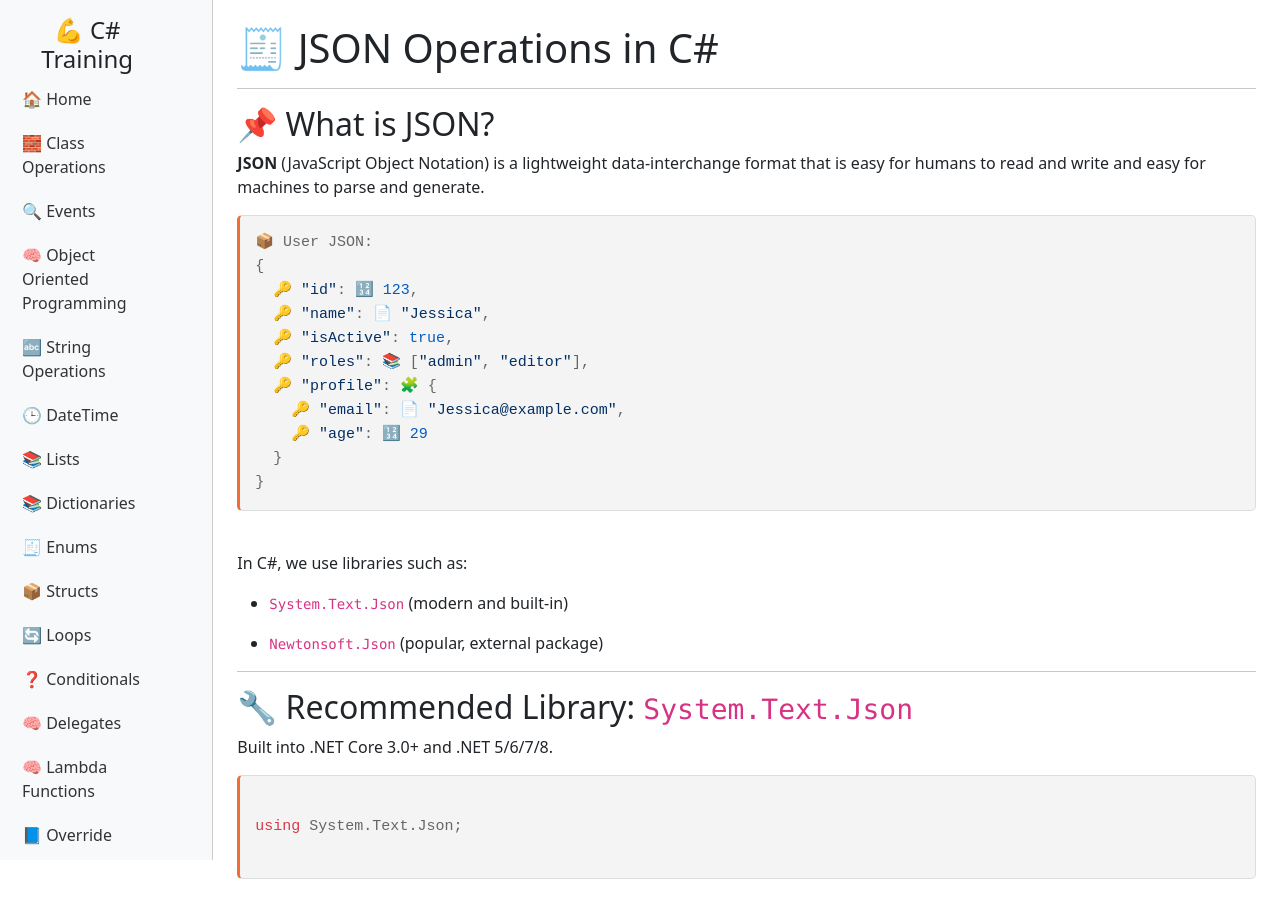
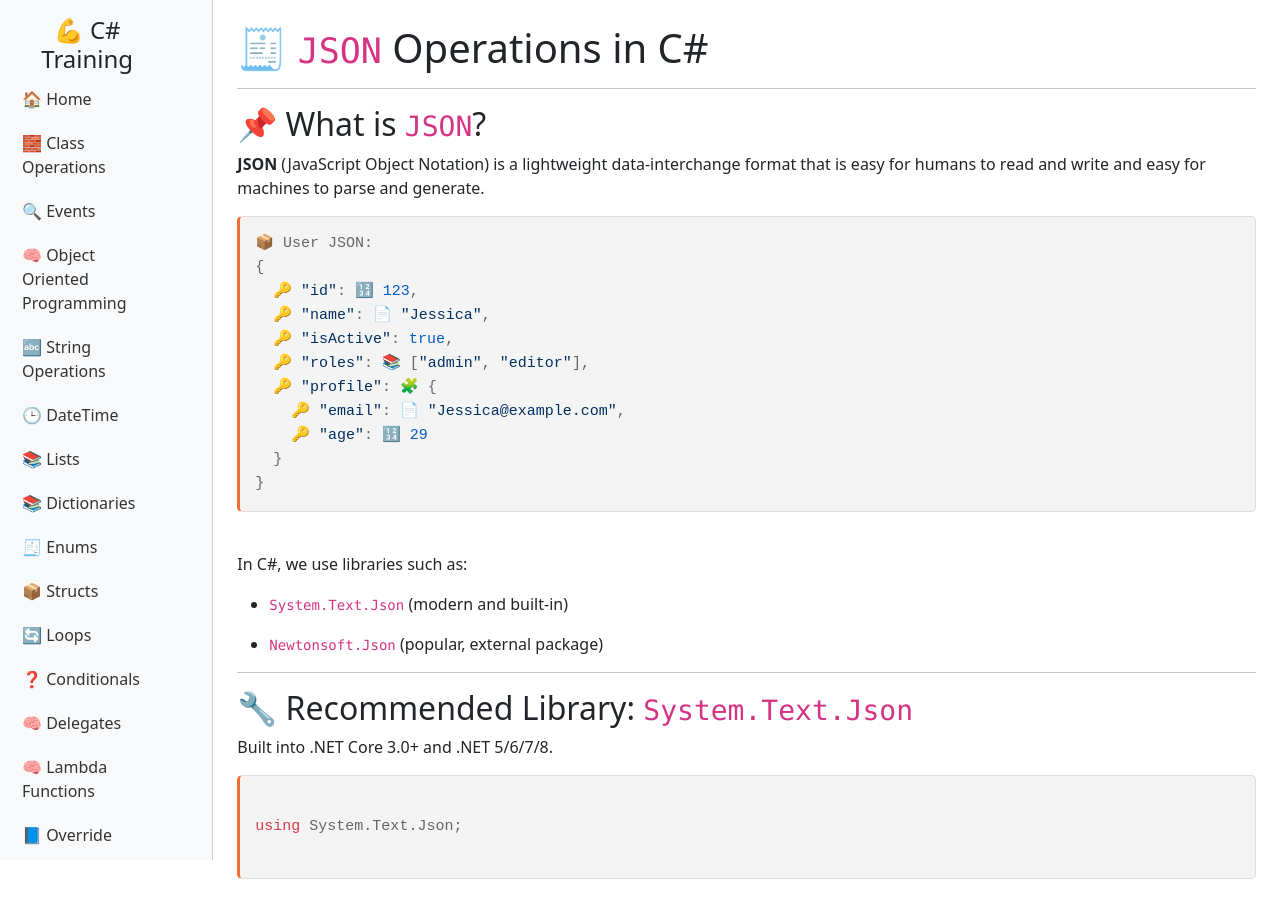
Before and after one commit to buribalkan/C-SHARP-Training, a Jekyll site: the page built from JSON-Operations.md, in a window 1280 px wide and 900 px high. Built offline with Jekyll 4.4.1, drawn with Linux system fonts in a browser that asks for light colours; nearby versions of some CDN libraries; our own code applies the rules of GitHub Pages for plain Markdown files.

```diff
--- a/JSON-Operations.md
+++ b/JSON-Operations.md
@@ -1,4 +1,4 @@
-# 🧾 JSON Operations in C#
+# 🧾 `JSON` Operations in C#
 
 
 
@@ -6,7 +6,7 @@
 
 
 
-## 📌 What is JSON?
+## 📌 What is `JSON`?
 
 
 
```
